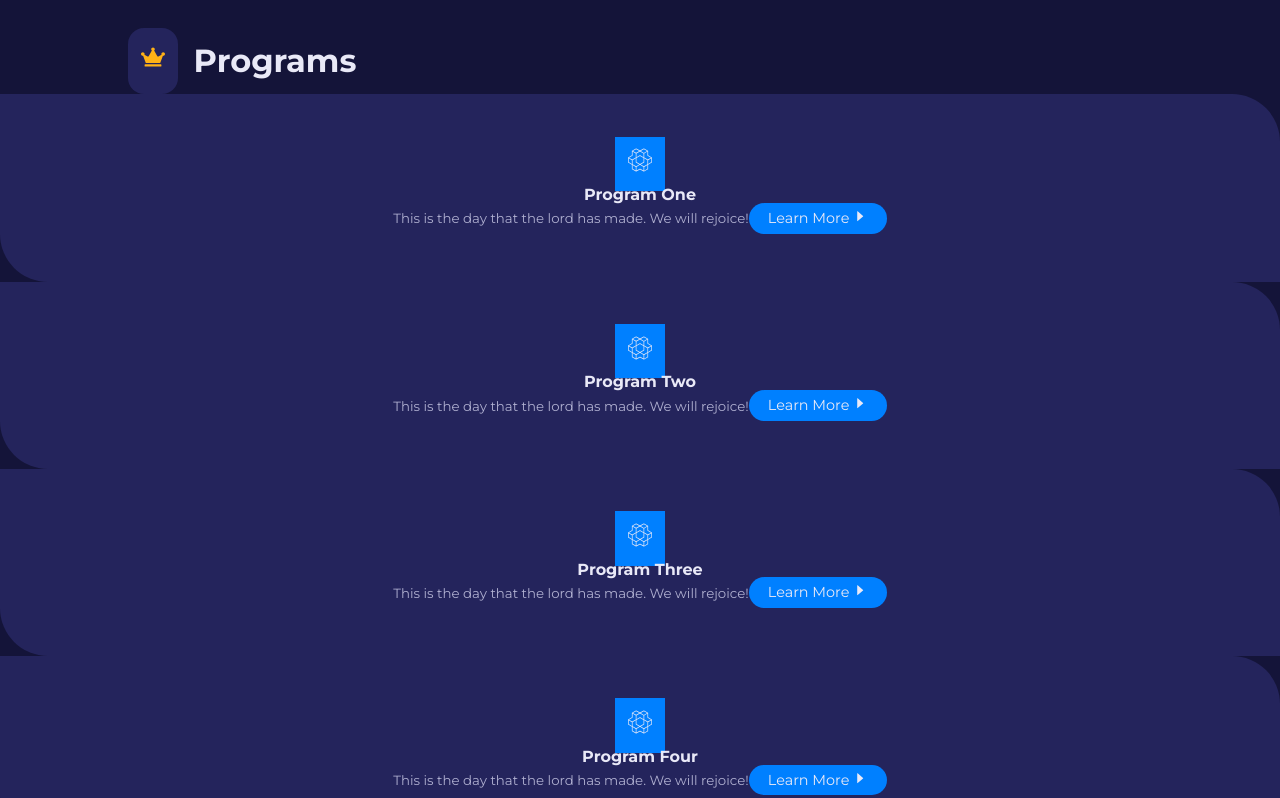
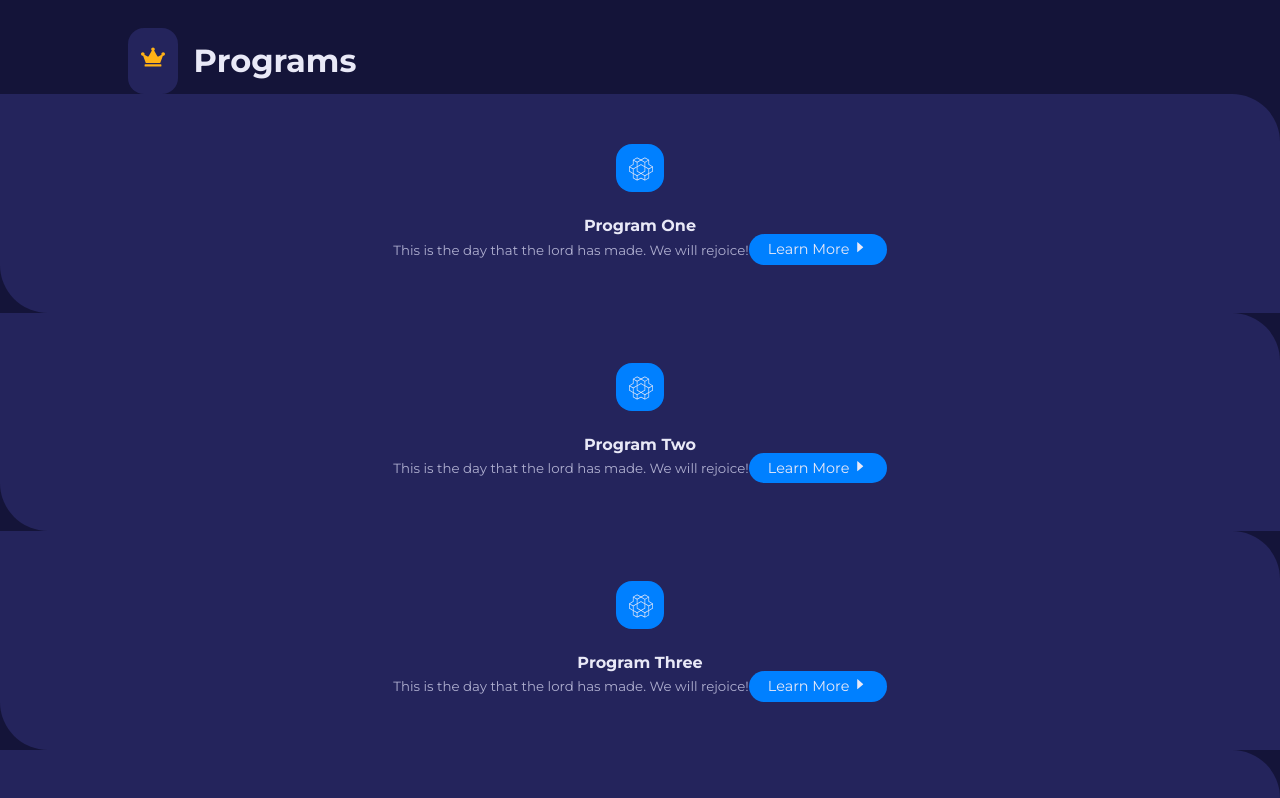
Before and after one commit to Eddysam2000/XP-Fitness, a React (Create React App) app: page / in a window 1280 px wide. Shown: the part 980-1778 px from the top of the page. Built offline with nearby package versions, Linux system fonts and the light colour scheme.

Commit message:
program done

```diff
--- a/src/index.css
+++ b/src/index.css
@@ -141,8 +141,19 @@ section {
 .card span {
     height: 3rem;
     width: 3rem;
+    margin-bottom: 1.5rem;
+    display: grid;
+    place-items: center;
+    border-radius: 1rem;
     padding: 0.8rem;
     font-size: 1.5rem;
+    margin-inline: auto;
     color: var(--color-gray-100);
     background: var(--color-primary);
+    transition: var(--transition);
 }
+
+.card:hover span {
+    color: var(--color-gray-600);
+    background: var(--color-secondary);
+}
```
